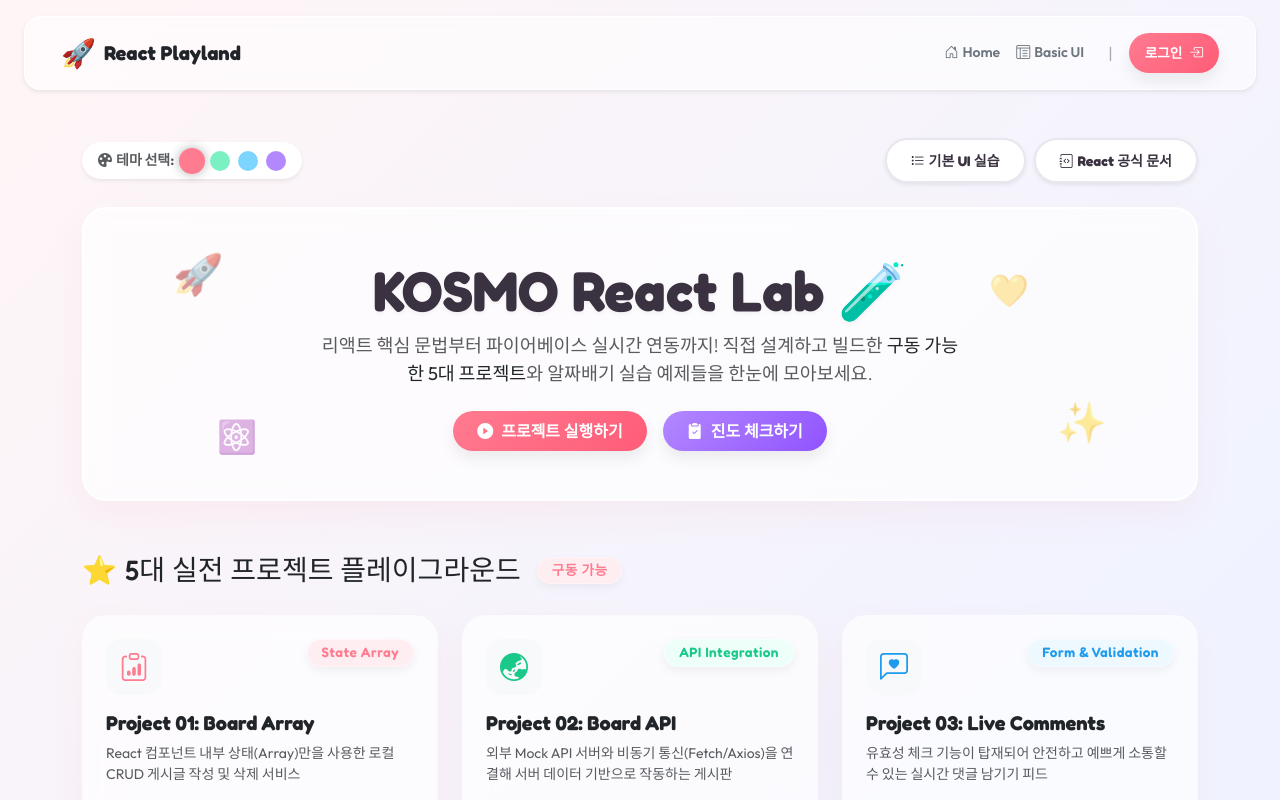
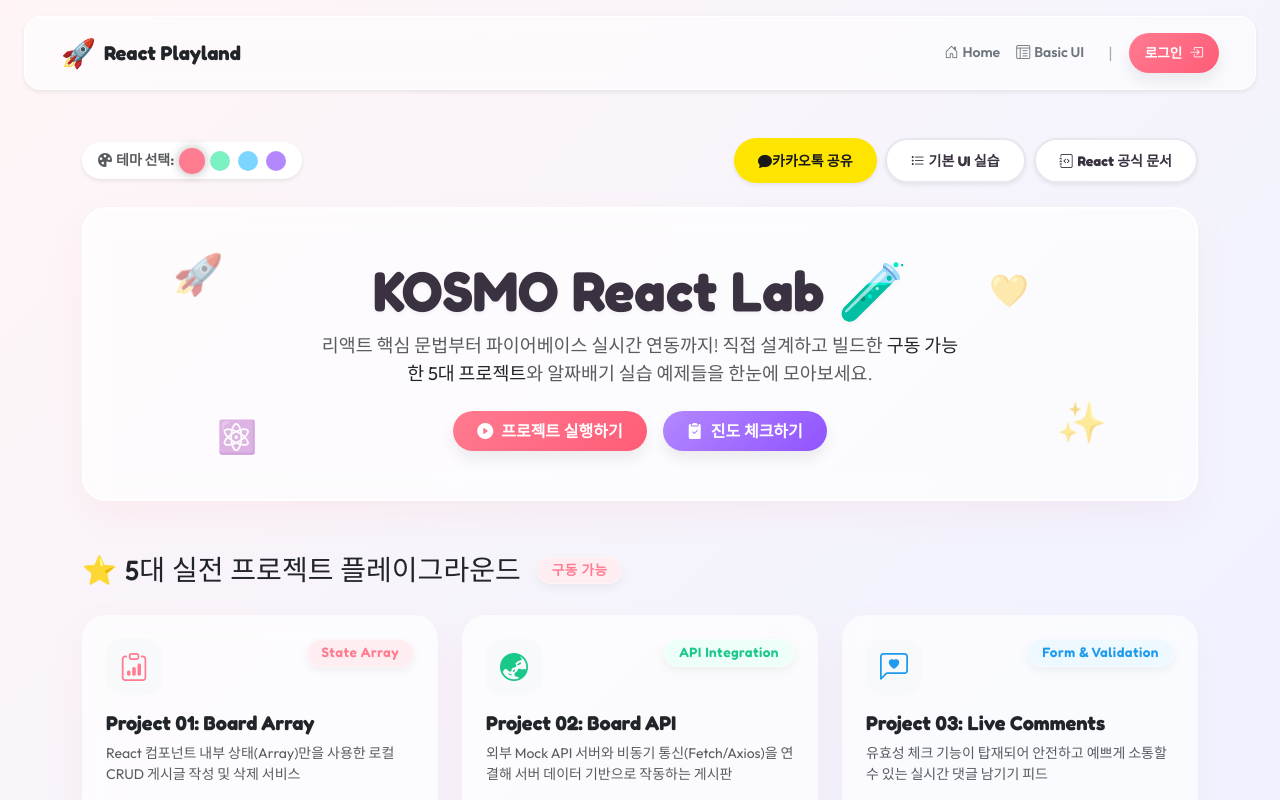
Before and after one commit to leepmh674735-netizen/React24, a React (Vite) app in the folder hello-react-project/: page / in a window 1280 px wide. Shown: the top 800 px of the page. Built offline with nearby package versions, Linux system fonts and the light colour scheme.

Commit message:
feat: implement KakaoTalk Link Share feature in dashboard

```diff
--- a/hello-react-project/index.html
+++ b/hello-react-project/index.html
@@ -9,6 +9,8 @@
     <link rel="preconnect" href="https://fonts.googleapis.com">
     <link rel="preconnect" href="https://fonts.gstatic.com" crossorigin>
     <link href="https://fonts.googleapis.com/css2?family=Fredoka:wght@300..700&family=Outfit:wght@300..900&family=Nanum+Gothic:wght@400;700;800&display=swap" rel="stylesheet">
+    <!-- Kakao SDK for Sharing -->
+    <script src="https://t1.kakaocdn.net/kakao_js_sdk/2.7.2/kakao.min.js" integrity="sha384-ih6Crgh6VlST5zE7t0lZ9Grcw7tCea7s1g+wQ9qWjQYQOEDjVCH2Xny83fF9+g9b" crossorigin="anonymous"></script>
   </head>
   <body>
     <div id="root"></div>
--- a/hello-react-project/src/components/Dashboard.jsx
+++ b/hello-react-project/src/components/Dashboard.jsx
@@ -144,6 +144,62 @@ function Dashboard() {
     }))
   }
 
+  // KakaoTalk Share handler
+  const handleKakaoShare = () => {
+    if (!window.Kakao) {
+      alert('카카오 SDK가 아직 로드되지 않았습니다. 잠시 후 다시 시도해 주세요!')
+      return
+    }
+
+    try {
+      if (!window.Kakao.isInitialized()) {
+        // 1. env 또는 localStorage에서 키 가져오기
+        let kakaoKey = import.meta.env.VITE_KAKAO_API_KEY || localStorage.getItem('kosmo_kakao_app_key')
+
+        // 2. 키가 없으면 사용자에게 귀엽게 입력 요청
+        if (!kakaoKey) {
+          kakaoKey = window.prompt(
+            '💬 카카오톡 공유 기능을 실행하기 위해 \nKakao Developers에서 발급받은 [JavaScript 앱 키]를 입력해 주세요!\n(입력하신 키는 브라우저에 안전하게 저장됩니다.)'
+          )
+          if (kakaoKey && kakaoKey.trim()) {
+            localStorage.setItem('kosmo_kakao_app_key', kakaoKey.trim())
+            kakaoKey = kakaoKey.trim()
+          } else {
+            return // 취소 시 리턴
+          }
+        }
+
+        window.Kakao.init(kakaoKey)
+      }
+
+      // 3. 카카오톡 공유 발송
+      window.Kakao.Share.sendDefault({
+        objectType: 'feed',
+        content: {
+          title: 'React Playland 🚀✨',
+          description: '리액트 5대 실습 프로젝트와 실시간 강의 진도율 트래커가 있는 나만의 리액트 연구실로 초대합니다! 🧪💛',
+          imageUrl: 'https://images.unsplash.com/photo-1633356122544-f134324a6cee?w=600&auto=format&fit=crop&q=80',
+          link: {
+            mobileWebUrl: window.location.origin,
+            webUrl: window.location.origin,
+          },
+        },
+        buttons: [
+          {
+            title: '구경하러 가기 🧪',
+            link: {
+              mobileWebUrl: window.location.origin,
+              webUrl: window.location.origin,
+            },
+          },
+        ],
+      })
+    } catch (error) {
+      console.error('Kakao share error:', error)
+      alert('카카오톡 공유 도중 에러가 발생했습니다. 앱 키가 올바른지, 혹은 플랫폼 사이트 도메인에 현재 주소가 등록되어 있는지 확인해 주세요!')
+    }
+  }
+
   // Calculate stats
   const completedCount = Object.values(lectureProgress).filter(Boolean).length
   const totalLectures = LECTURE_DATA.length
@@ -176,7 +232,14 @@ function Dashboard() {
           ))}
         </div>
 
-        <div className="d-flex gap-2">
+        <div className="d-flex gap-2 flex-wrap">
+          <button
+            onClick={handleKakaoShare}
+            className="btn btn-cute btn-sm shadow-sm d-flex align-items-center gap-1.5"
+            style={{ backgroundColor: '#fee500', color: '#191919', border: 'none' }}
+          >
+            <i className="bi bi-chat-fill"></i> 카카오톡 공유
+          </button>
           <Link to="/basic" className="btn btn-cute btn-cute-outline btn-sm shadow-sm">
             <i className="bi bi-list-task me-1"></i>기본 UI 실습
           </Link>
```
